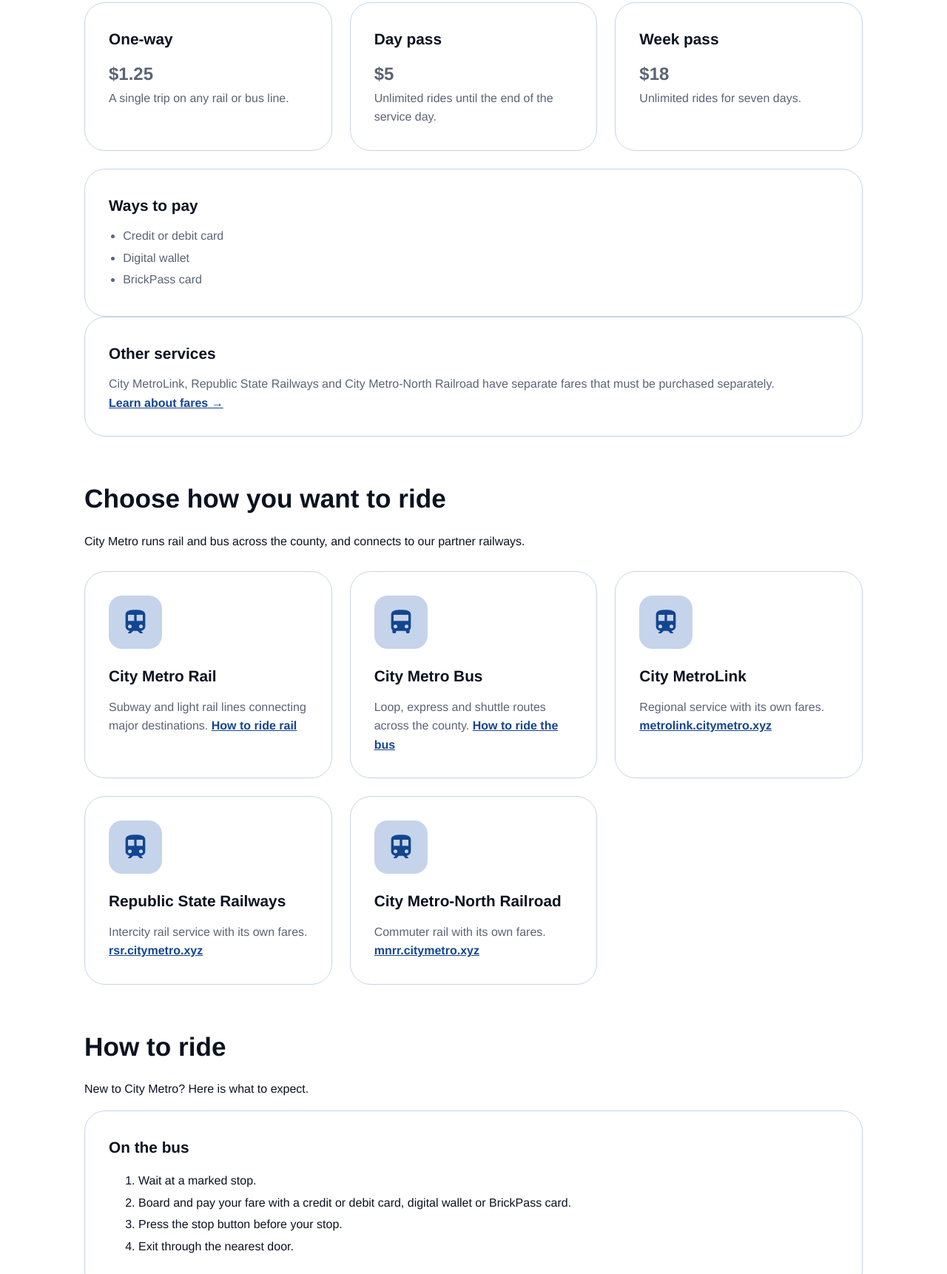
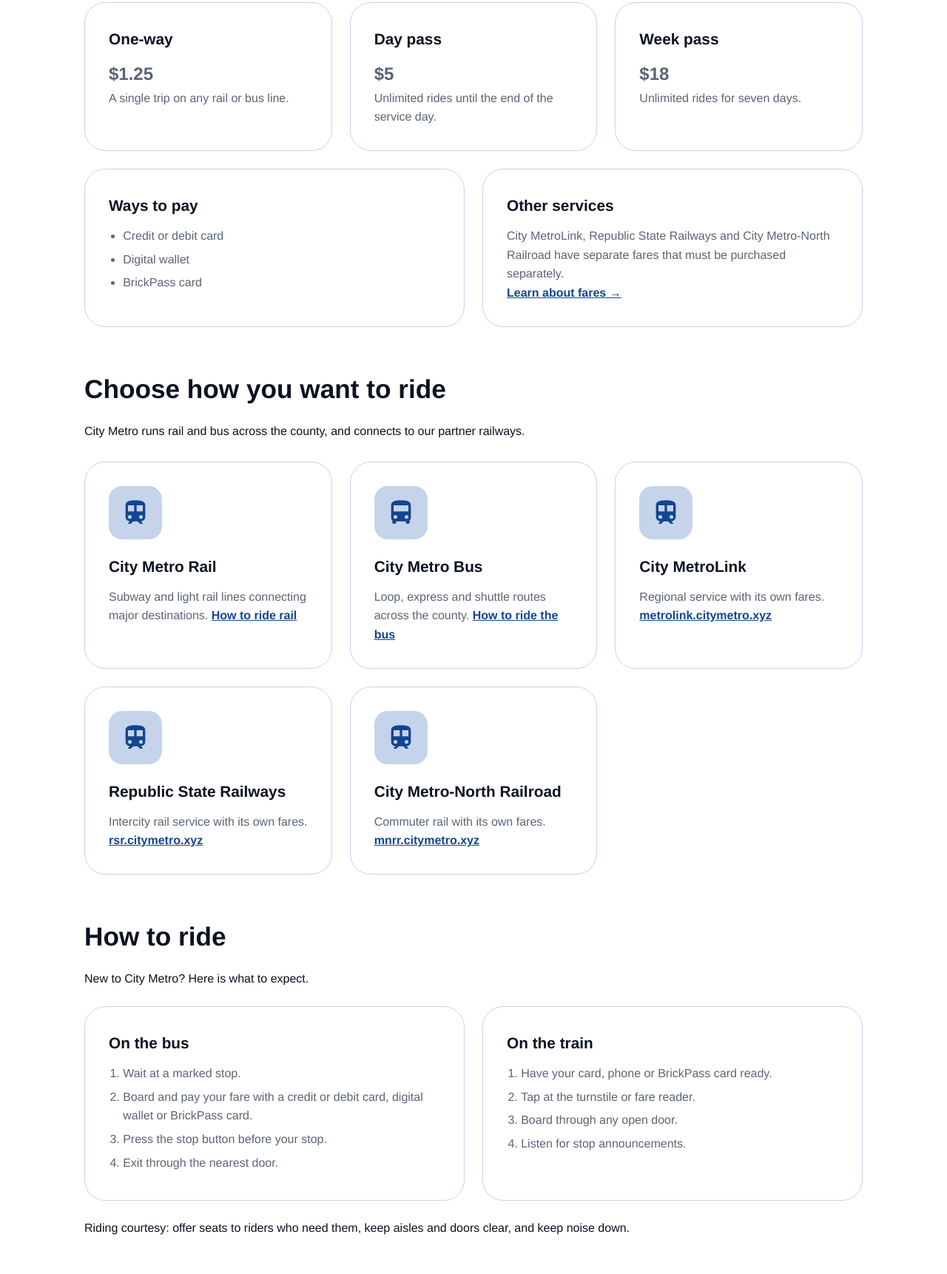
Before and after one commit to City-Metro/CM-Website-V1, a website: page ride.html in a window 1280 px wide. Shown: the part 1727-3449 px from the top of the page at 74% size. Drawn offline with Linux system fonts and the light colour scheme; a script that the page names is missing.

Commit message:
Update styles.css

```diff
--- a/styles.css
+++ b/styles.css
@@ -328,3 +328,12 @@
 .st-link svg{width:22px;height:22px;fill:currentColor}
 .pv .pv-lines{margin:0;font-weight:700;color:var(--text);font-size:.9rem}
 .sugg.inline{position:static;margin:8px 0 0;max-height:260px;box-shadow:0 6px 18px rgba(0,0,0,.18);z-index:auto}
+
+/* ride / rail / bus pages */
+.line-card ol{margin:0;padding-left:1.2rem;color:var(--muted)}
+.line-card ul{margin:0;padding-left:1.2rem;color:var(--muted)}
+.line-card li{margin:6px 0}
+.card-links{margin:12px 0 0}
+.card-links a{font-weight:700;color:var(--tile-ink)}
+.split-2{display:grid;grid-template-columns:repeat(auto-fit,minmax(300px,1fr));gap:24px;margin:24px 0}
+.about-img + .btn-row{margin-top:-8px}
```
